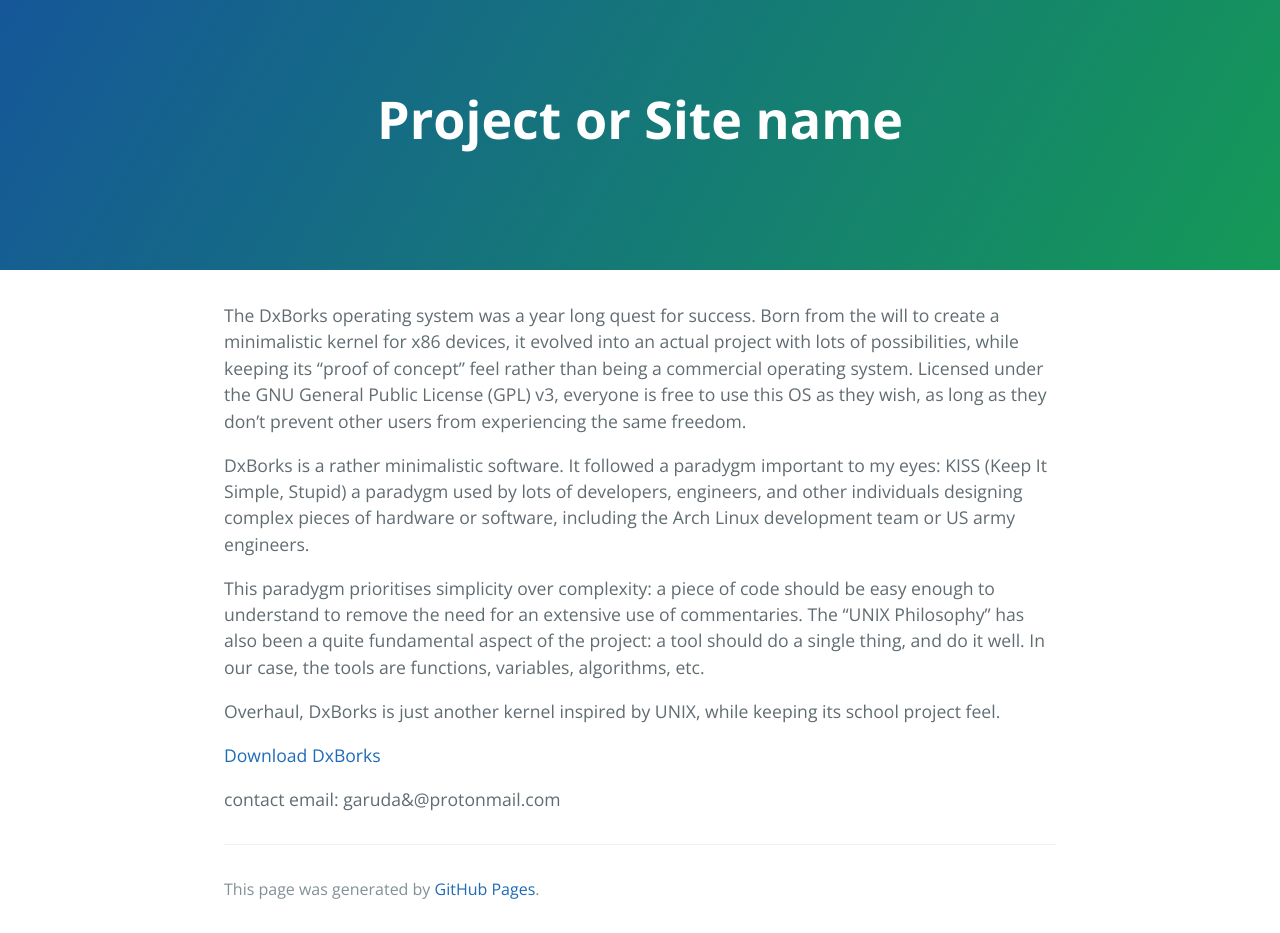
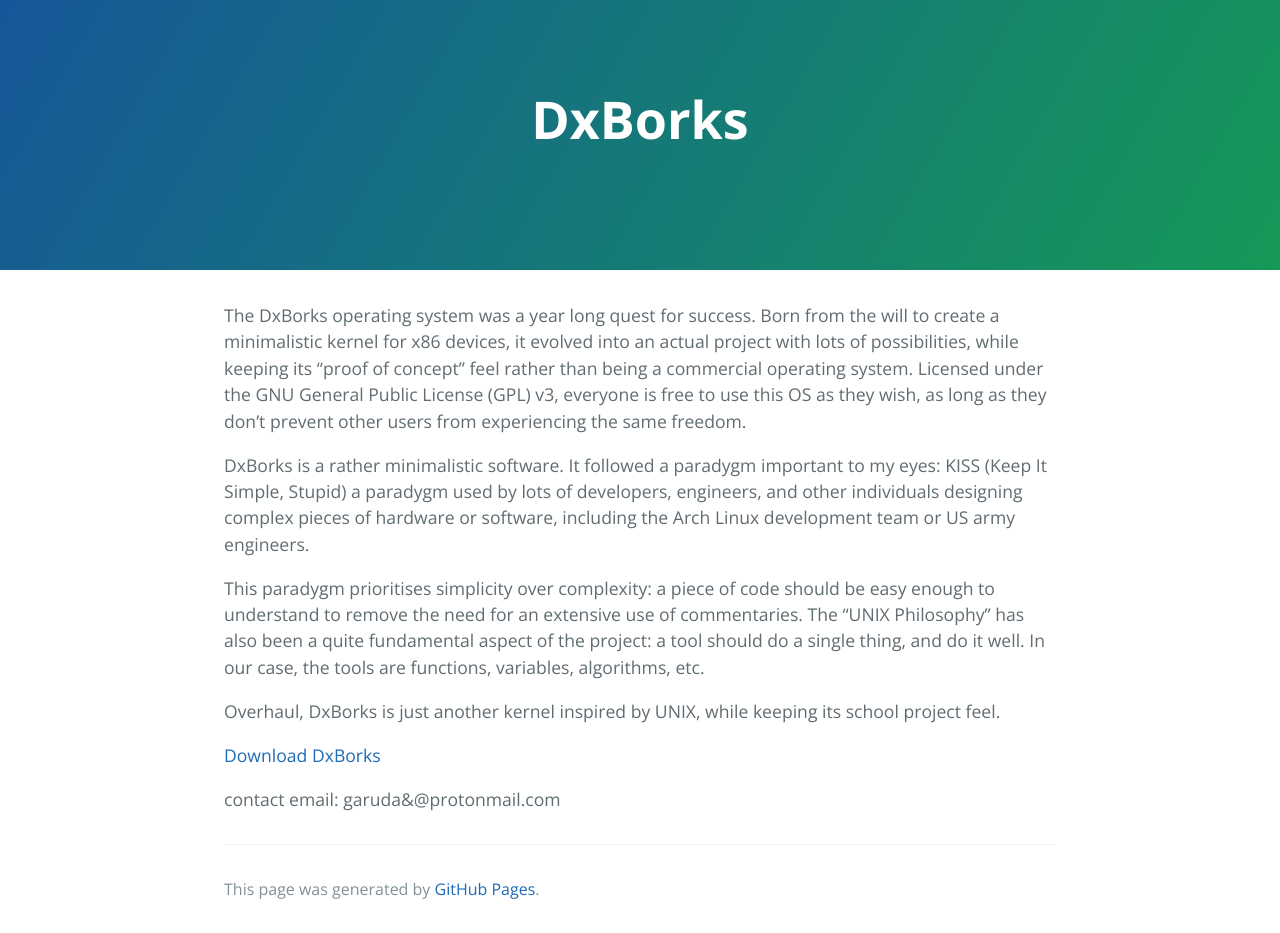
Before and after one commit to DxBorks/DxBorks.github.io, a Jekyll site: the page built from index.md, in a window 1280 px wide. Built offline with Jekyll 4.4.1, drawn with Linux system fonts in a browser that asks for light colours; our own code applies the rules of GitHub Pages for plain Markdown files; the list of posts is cut into pages by our own code; the repository's description, which GitHub fills in, is left out.

Commit message:
Update default.html

```diff
--- a/_layouts/default.html
+++ b/_layouts/default.html
@@ -11,7 +11,7 @@
   </head>
   <body>
     <section class="page-header">
-      <h1 class="project-name">{{ site.title | default: site.github.repository_name }}</h1>
+      <h1 class="project-name">DxBorks</h1>
       <h2 class="project-tagline">{{ site.description | default: site.github.project_tagline }}</h2>
       {% if site.github.is_project_page %}
         <a href="{{ site.github.repository_url }}" class="btn">View on GitHub</a>
```
